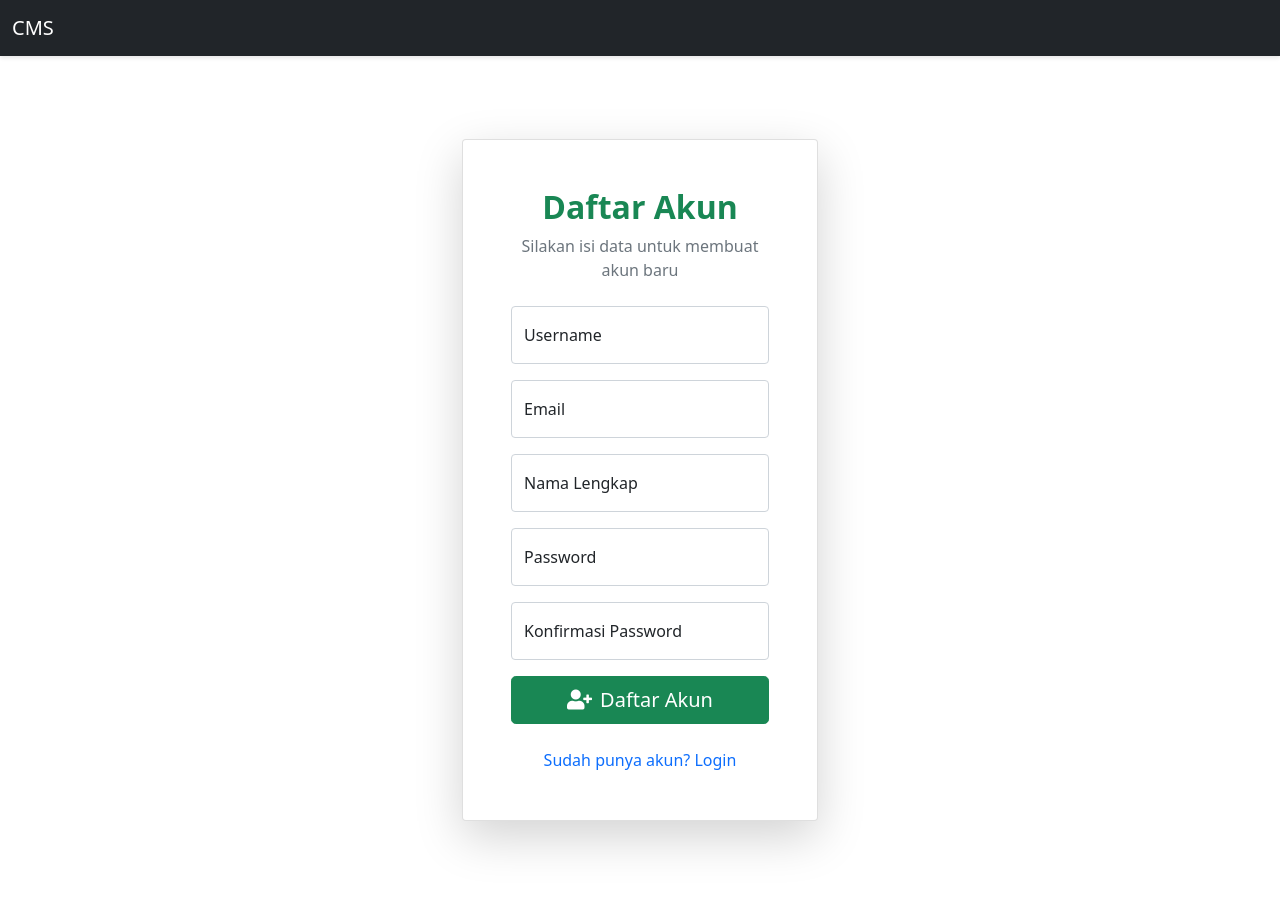
After one commit to Bfitriani12/content-management-system, a Flask app: page /admin/register in a window 1280 px wide. The commit adds this page. Run offline with Flask 3, Linux system fonts and the light colour scheme; some libraries are stand-ins or nearby versions.

Commit message:
Memperbaiki form daftar akun
Daftar akun sudah ditambahkan tetapi halaman tersebut menunjukkan kode error 404

```diff
--- a/app.py
+++ b/app.py
@@ -707,6 +707,37 @@ def admin_view_post(post_id):
     post = Post.query.get_or_404(post_id)
     return render_template('admin/post_view.html', post=post)
 
+@app.route('/admin/register', methods=['GET', 'POST'])
+def admin_register():
+    if current_user.is_authenticated:
+        return redirect(url_for('admin_dashboard'))
+
+    if request.method == 'POST':
+        username = request.form.get('username')
+        email = request.form.get('email')
+        password = request.form.get('password')
+        confirm_password = request.form.get('confirm_password')
+        full_name = request.form.get('full_name')
+
+        if password != confirm_password:
+            flash('Passwords do not match.', 'danger')
+            return render_template('admin/register.html')
+        if User.query.filter_by(username=username).first():
+            flash('Username already exists.', 'danger')
+            return render_template('admin/register.html')
+        if User.query.filter_by(email=email).first():
+            flash('Email already exists.', 'danger')
+            return render_template('admin/register.html')
+
+        user = User(username=username, email=email, full_name=full_name)
+        user.set_password(password)
+        db.session.add(user)
+        db.session.commit()
+        flash('Registration successful! Please login.', 'success')
+        return redirect(url_for('login'))
+
+    return render_template('admin/register.html')
+
 # Error handlers
 @app.errorhandler(404)
 def not_found_error(error):
--- a/templates/admin/login.html
+++ b/templates/admin/login.html
@@ -50,7 +50,7 @@
                     </form>
 
                     <div class="d-grid mt-3">
-                        <a href="/auth/register" class="btn btn-outline-success btn-lg">
+                        <a href="{{ url_for('admin_register') }}" class="btn btn-outline-success btn-lg">
                             <i class="fas fa-user-plus me-2"></i>Daftar Akun
                         </a>
                     </div>
--- /dev/null
+++ b/templates/admin/register.html
@@ -0,0 +1,61 @@
+{% extends "base.html" %}
+
+{% block title %}Register{% endblock %}
+
+{% block content %}
+<div class="container">
+    <div class="row justify-content-center align-items-center min-vh-100">
+        <div class="col-md-6 col-lg-4">
+            <div class="card shadow-lg login-card">
+                <div class="card-body p-5">
+                    <div class="text-center mb-4">
+                        <h2 class="fw-bold text-success">Daftar Akun</h2>
+                        <p class="text-muted">Silakan isi data untuk membuat akun baru</p>
+                    </div>
+                    {% with messages = get_flashed_messages(with_categories=true) %}
+                        {% if messages %}
+                            {% for category, message in messages %}
+                                <div class="alert alert-{{ category }} alert-dismissible fade show" role="alert">
+                                    {{ message }}
+                                    <button type="button" class="btn-close" data-bs-dismiss="alert"></button>
+                                </div>
+                            {% endfor %}
+                        {% endif %}
+                    {% endwith %}
+                    <form method="POST" action="{{ url_for('admin_register') }}">
+                        <input type="hidden" name="csrf_token" value="{{ csrf_token() }}">
+                        <div class="form-floating mb-3">
+                            <input type="text" class="form-control" id="username" name="username" placeholder="Username" required>
+                            <label for="username">Username</label>
+                        </div>
+                        <div class="form-floating mb-3">
+                            <input type="email" class="form-control" id="email" name="email" placeholder="Email" required>
+                            <label for="email">Email</label>
+                        </div>
+                        <div class="form-floating mb-3">
+                            <input type="text" class="form-control" id="full_name" name="full_name" placeholder="Nama Lengkap">
+                            <label for="full_name">Nama Lengkap</label>
+                        </div>
+                        <div class="form-floating mb-3">
+                            <input type="password" class="form-control" id="password" name="password" placeholder="Password" required>
+                            <label for="password">Password</label>
+                        </div>
+                        <div class="form-floating mb-3">
+                            <input type="password" class="form-control" id="confirm_password" name="confirm_password" placeholder="Konfirmasi Password" required>
+                            <label for="confirm_password">Konfirmasi Password</label>
+                        </div>
+                        <div class="d-grid">
+                            <button type="submit" class="btn btn-success btn-lg">
+                                <i class="fas fa-user-plus me-2"></i>Daftar Akun
+                            </button>
+                        </div>
+                    </form>
+                    <div class="text-center mt-4">
+                        <a href="{{ url_for('login') }}" class="text-decoration-none">Sudah punya akun? Login</a>
+                    </div>
+                </div>
+            </div>
+        </div>
+    </div>
+</div>
+{% endblock %}
```
Also changed, not shown: instance/cms.db.
